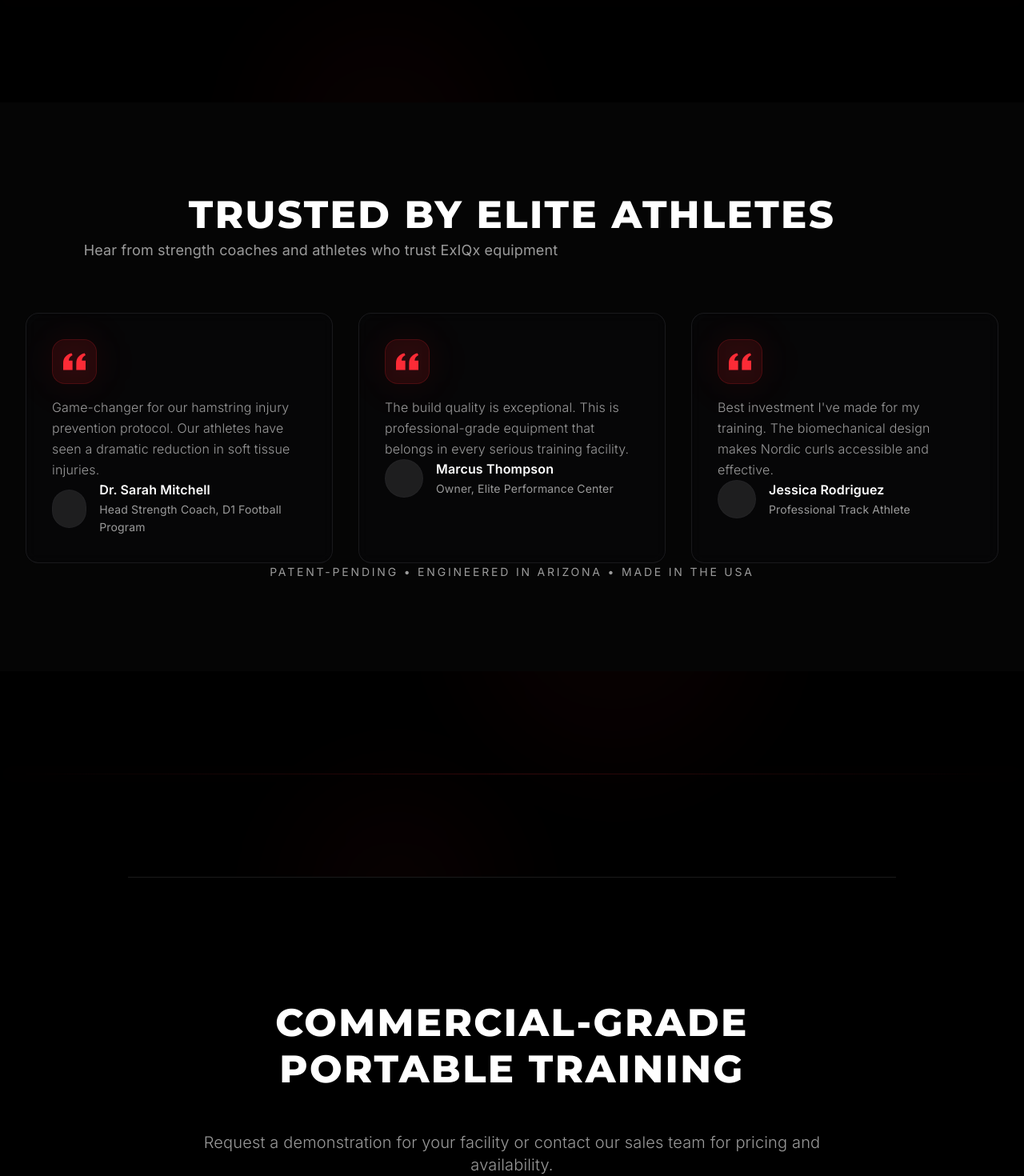
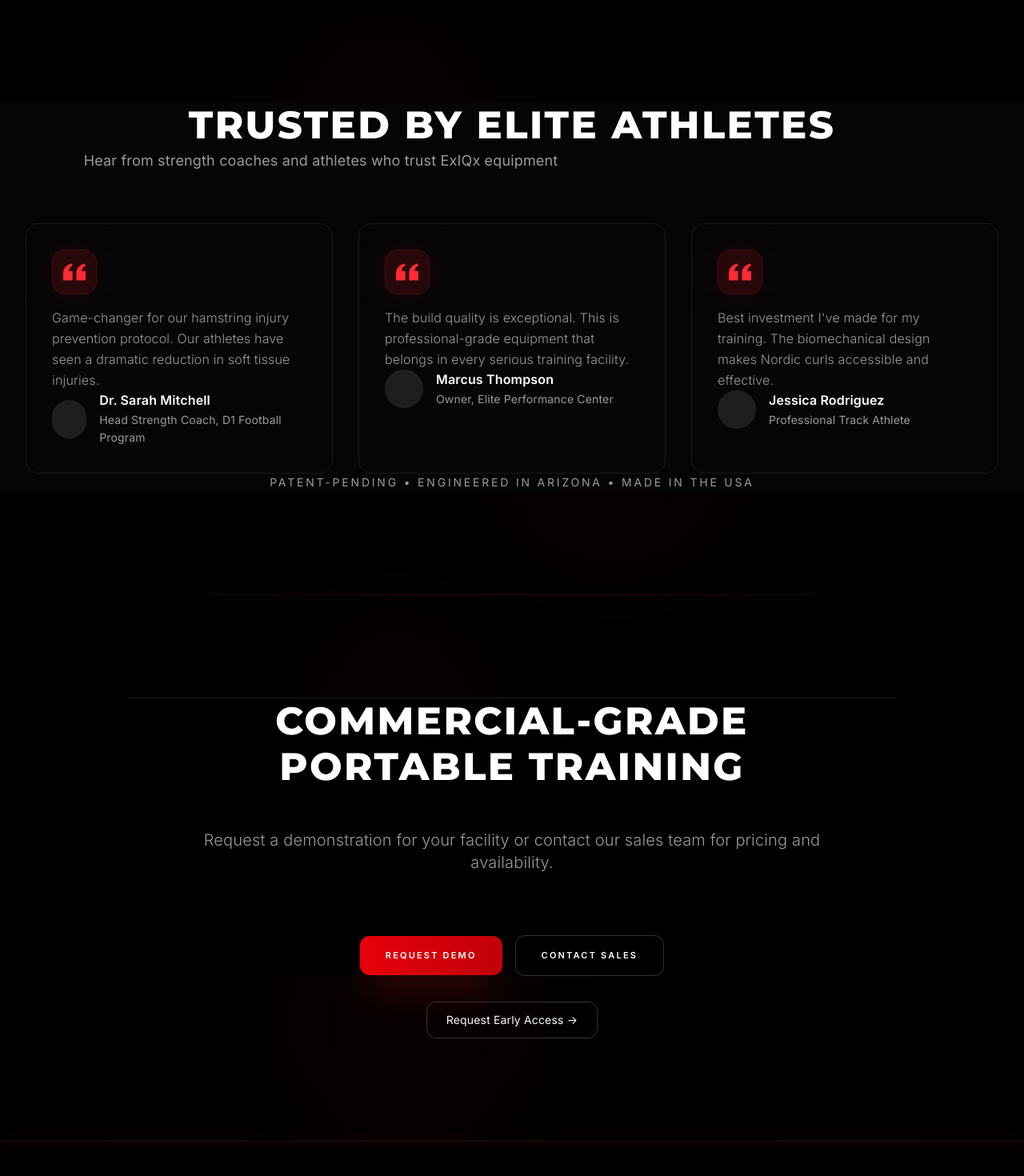
Before and after one commit to infinityspine/exiqx-website, a Next.js app: page /freestanding in a window 1280 px wide. Shown: the part 7260-8730 px from the top of the page at 80% size. Built offline with nearby package versions, Linux system fonts and the light colour scheme.

Commit message:
🕒 Auto-commit: 2025-11-18 12:15:51

```diff
--- a/components/sections/CTASection.tsx
+++ b/components/sections/CTASection.tsx
@@ -25,10 +25,6 @@ const CTASection = memo(function CTASection({
   return (
     <section
       className="relative bg-black border-t border-white/10"
-      style={{
-        paddingTop: 'clamp(6rem, 12vw, 10rem)',
-        paddingBottom: 'clamp(6rem, 12vw, 10rem)'
-      }}
     >
       <div className="mx-auto max-w-4xl px-6 text-center">
         <motion.div
--- a/components/sections/HomePageCTA.tsx
+++ b/components/sections/HomePageCTA.tsx
@@ -37,7 +37,7 @@ const CTASection = memo(function CTASection({
   return (
     <section
       id="cta"
-      className="relative bg-black py-[clamp(4rem,10vw,7rem)]"
+      className="relative bg-black"
       aria-labelledby="cta-heading"
     >
       {/* Background Gradient */}
--- a/components/sections/Testimonials.tsx
+++ b/components/sections/Testimonials.tsx
@@ -32,7 +32,7 @@ const Testimonials = memo(function Testimonials({
   return (
     <section
       id="testimonials"
-      className="relative bg-[#050505] py-[clamp(4rem,10vw,7rem)]"
+      className="relative bg-[#050505]"
       aria-labelledby="testimonials-heading"
     >
       <div className="mx-auto max-w-7xl px-6 lg:px-8 relative">
```
